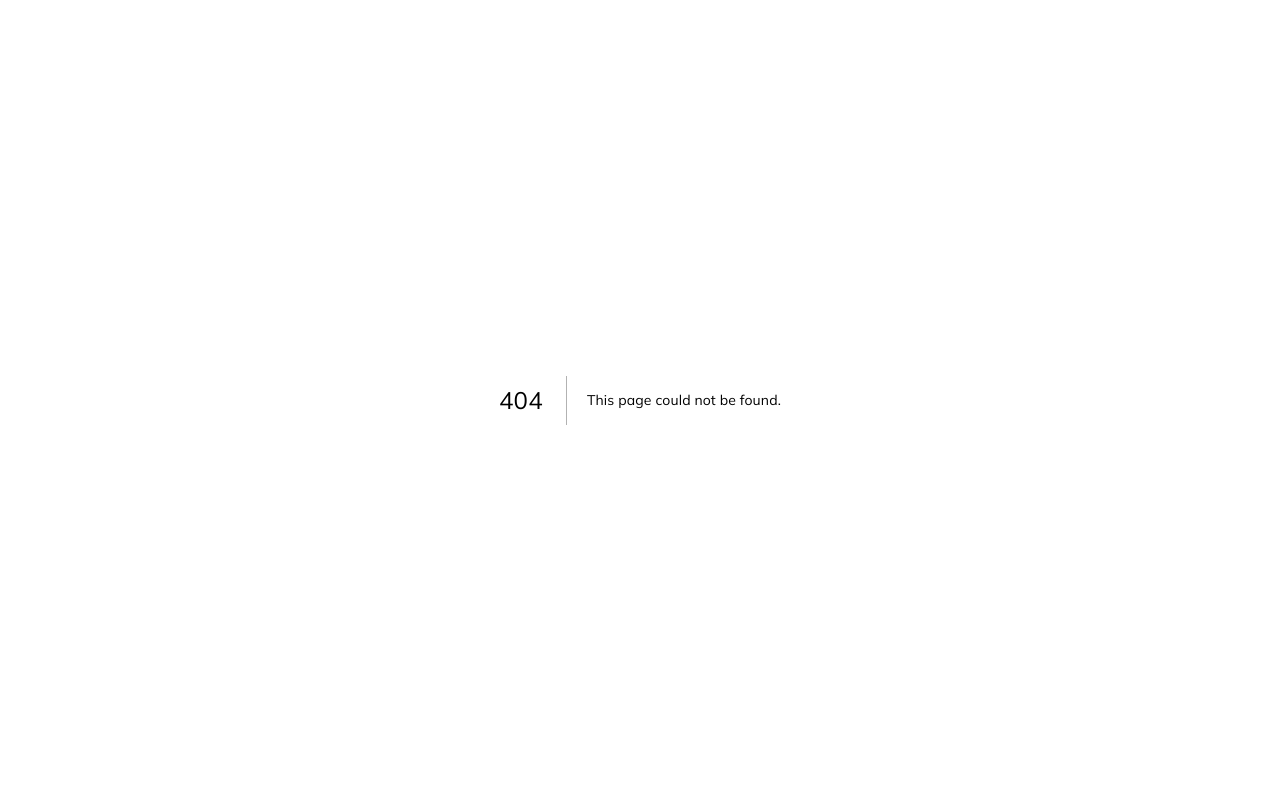
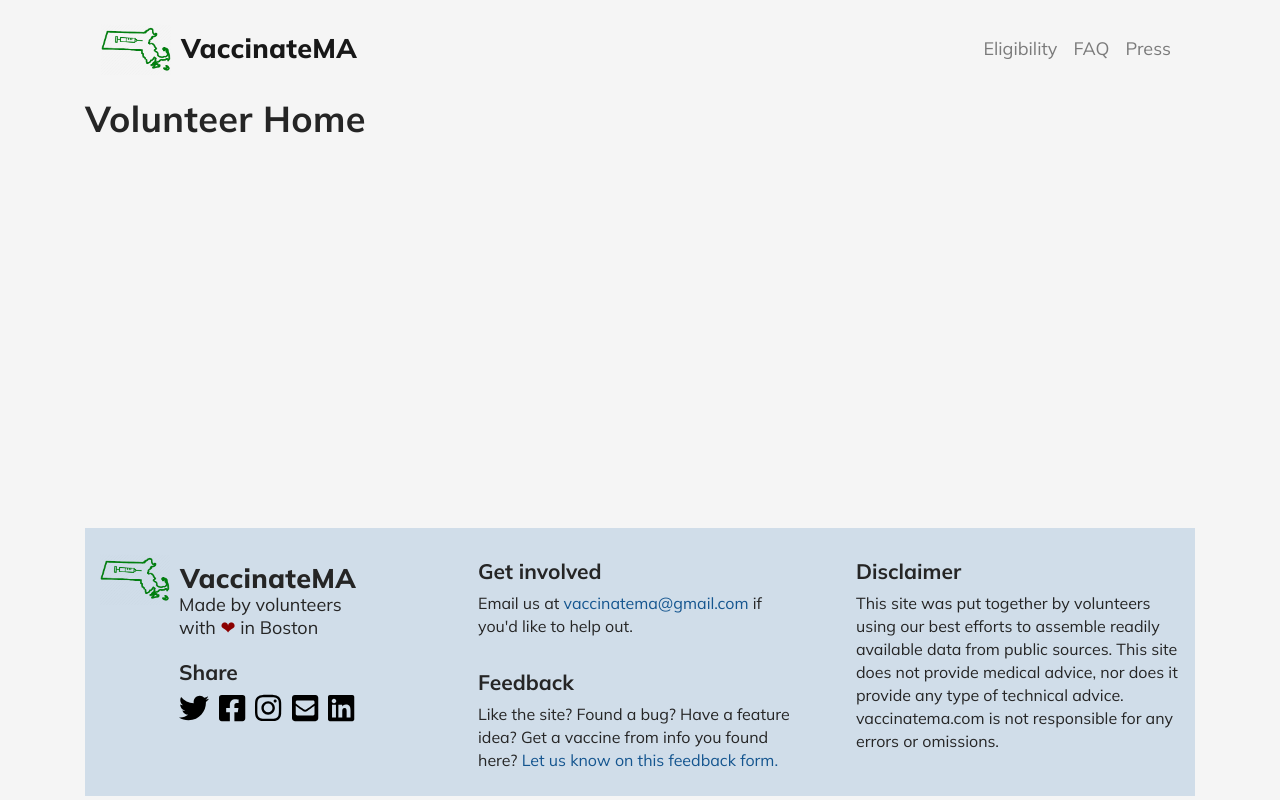
Before and after one commit to codeforboston/vaccinatema, a Next.js app: page /volunteer in a window 1280 px wide. Before the commit this address had no page. Built offline with nearby package versions, Linux system fonts and the light colour scheme.

Commit message:
adds volunteer homepage

```diff
--- a/app.js
+++ b/app.js
@@ -98,8 +98,8 @@ if (cluster.isMaster) {
             res.send(sites);
         });
 
-        server.get('/volunteer/updater', (req, res) => {
-            return app.render(req, res, '/volunteer/updater', req.query);
+        server.get('/volunteer:/volunteer/updater', (req, res) => {
+            return app.render(req, res, '/volunteer', req.query);
         });
 
         server.use(express.static('static'));
--- /dev/null
+++ b/pages/volunteer/index.js
@@ -0,0 +1,13 @@
+import React from 'react';
+
+import Layout from '../../components/Layout';
+
+const Updater = () => (
+    <Layout pageTitle="Volunteer Home">
+        <div id="volunteer-home">
+            <h1>Volunteer Home</h1>
+        </div>
+    </Layout>
+);
+
+export default Updater;
--- a/pages/volunteer/updater.js
+++ b/pages/volunteer/updater.js
@@ -1,4 +1,3 @@
-// TODO: Rename this index.js when react migration is complete
 import React from 'react';
 
 import Layout from '../../components/Layout';
```
